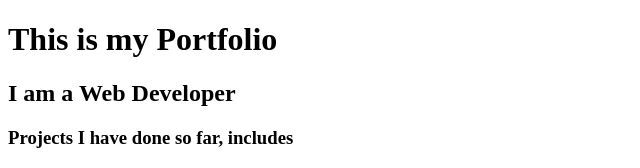
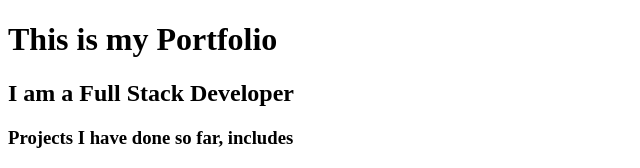
Before and after one commit to sardas123/test, a plain HTML site: page index.html in a window 1280 px wide. Shown: the top 168 px of the page, without its empty margins (0-640 px from the left). Drawn offline with Linux system fonts and the light colour scheme.

Commit message:
Update index.html

```diff
--- a/index.html
+++ b/index.html
@@ -8,7 +8,7 @@
 </head>
 <body>
     <h1>This is my Portfolio</h1>
-    <H2>I am a Web Developer</H2>
+    <H2>I am a Full Stack Developer</H2>
     <h3>Projects I have done so far, includes </h3>
     <ol>
         <li><a href="./public/movie-ranking.html">Movie Ranking List</a></li>
```
